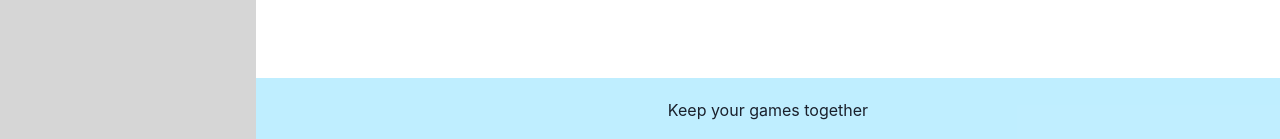
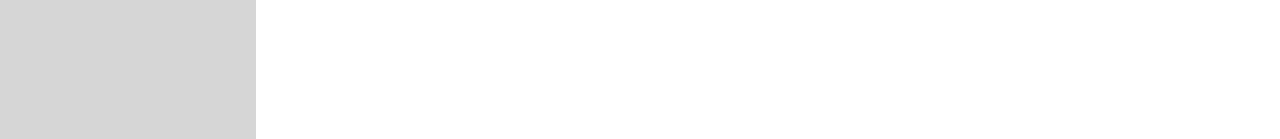
Before and after one commit to guillermososaalmeida/proyecto-react, a React (Vite) app in the folder proyecto-react/: page /login in a window 1280 px wide. Shown: the part 658-797 px from the top of the page. Built offline with nearby package versions, Linux system fonts and the light colour scheme.

Commit message:
container out

```diff
--- a/proyecto-react/src/App.css
+++ b/proyecto-react/src/App.css
@@ -19,7 +19,8 @@ body {
 }
 
 main {
-  min-width: 50vw;
+  width: 80%;
+  height: 100vh;
   display: flex;
   justify-content: center;
   gap: 2em;
@@ -32,12 +33,3 @@ main {
   width: 20%;
   min-height: 100vh;
 }
-
-.Container {
-  display: flex;
-  width: 80%;
-  height: 100vh;
-  justify-content: center;
-  align-items: center;
-  flex-direction: column;
-}
--- a/proyecto-react/src/App.jsx
+++ b/proyecto-react/src/App.jsx
@@ -12,12 +12,9 @@ const App = () => {
           <div className="Sidebar">
             <Sidebar />
           </div>
-          <div className="Container">
-            <main>
-              <Outlet />
-            </main>
-            <Footer />
-          </div>
+          <main>
+            <Outlet />
+          </main>
         </AuthContextProvider>
       </ChakraProvider>
     </>
--- a/proyecto-react/src/components/Header/Header.jsx
+++ b/proyecto-react/src/components/Header/Header.jsx
@@ -1,14 +1,24 @@
 import { NavLink } from "react-router-dom";
 import { useAuth } from "../../context/authContext";
-import { Input, Stack } from "@chakra-ui/react";
+import { Input } from "@chakra-ui/react";
 import "./Header.css";
 
 export const Header = () => {
   return (
     <>
-      <Stack>
-        <Input type="text" placeholder="Search game"></Input>
-      </Stack>
+      <Input
+        w="xs"
+        type="text"
+        placeholder="Search game"
+        pl="10"
+        rounded="30"
+        borderColor={"#90a4ae"}
+        fontSize="15"
+        fontFamily="sans-serif"
+        letterSpacing="2px"
+        fontWeight={"100"}
+        _hover={{ border: "solid 1px black", color: "white" }}
+      />
     </>
   );
 };
```
